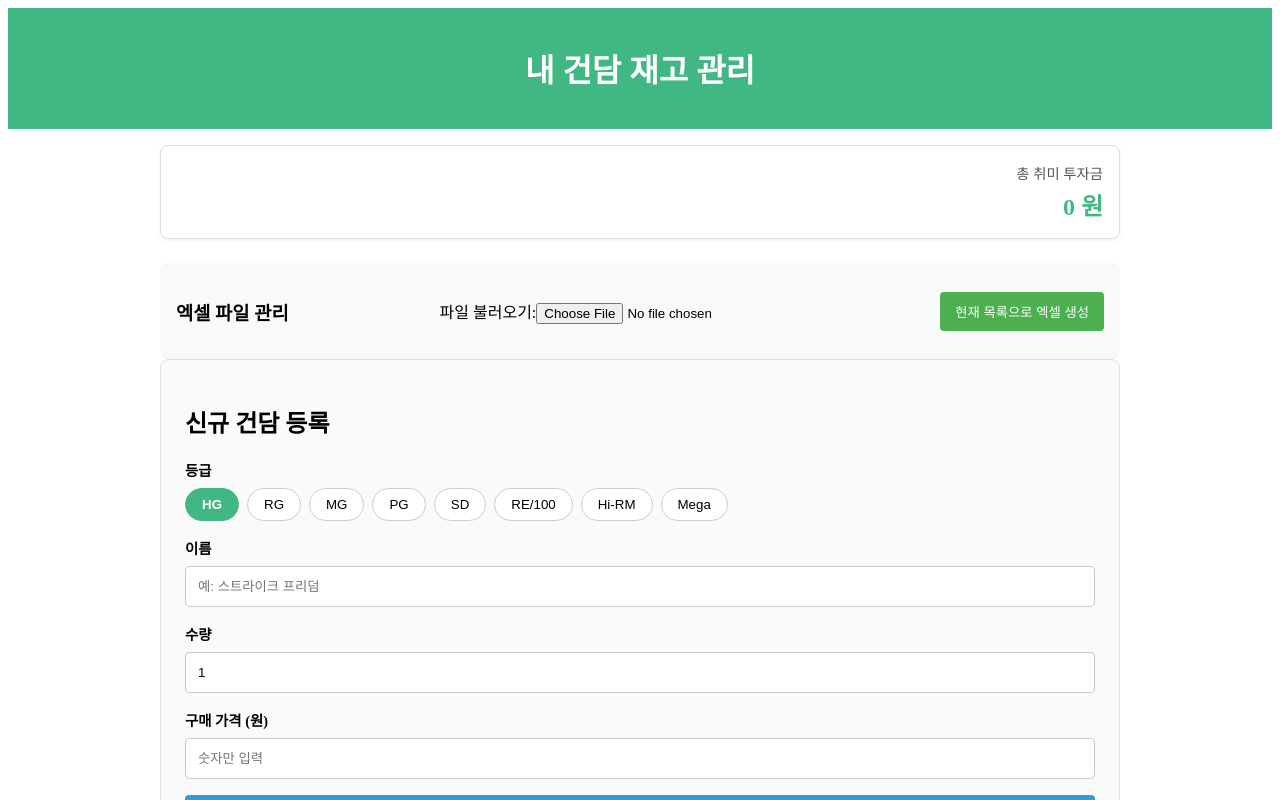
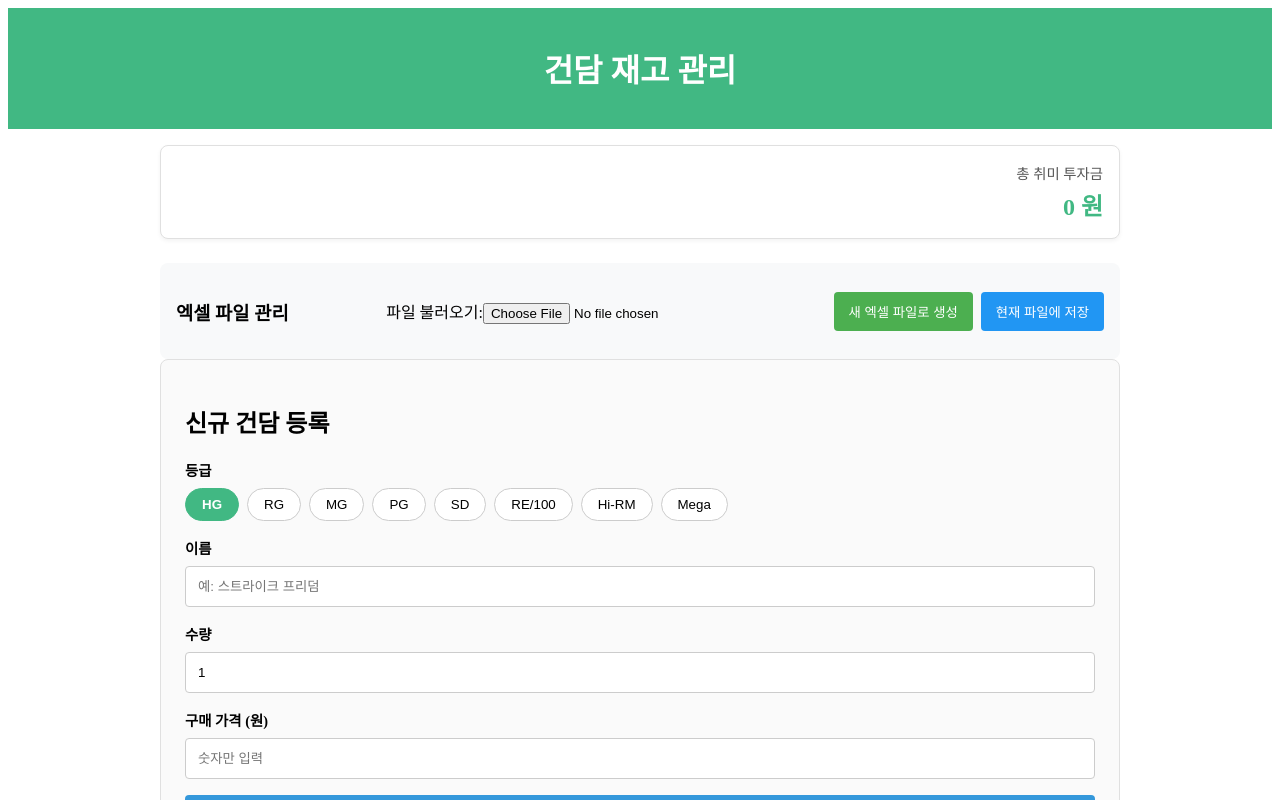
Before and after one commit to ungit003/gundam-inventory, a Vue app: page / in a window 1280 px wide. Shown: the top 800 px of the page. Built offline with nearby package versions, Linux system fonts and the light colour scheme.

Commit message:
현재 목록 저장 기능 구현

```diff
--- a/src/App.vue
+++ b/src/App.vue
@@ -31,7 +31,7 @@ const {
 
 <template>
   <header>
-    <h1>내 건담 재고 관리</h1>
+    <h1>건담 재고 관리</h1>
   </header>
   <main>
     <!-- 이 컴포넌트들은 다음 단계들에서 순차적으로 기능을 구현하고 수정할 예정입니다. -->
--- a/src/components/FileUpload.vue
+++ b/src/components/FileUpload.vue
@@ -35,7 +35,12 @@ const handleFileUpload = async (event) => {
         이 액션은 이제 다중 시트를 가진 엑셀 파일을 생성합니다.
       -->
       <button @click="store.createExcel" class="create-button">
-        현재 목록으로 엑셀 생성
+        새 엑셀 파일로 생성
+      </button>
+
+      <!-- '현재 파일에 저장' 버튼을 추가하고, saveCurrentFile 액션과 연결합니다. -->
+      <button @click="store.saveCurrentFile" class="save-button">
+        현재 파일에 저장
       </button>
     </div>
   </div>
@@ -51,17 +56,18 @@ const handleFileUpload = async (event) => {
   background-color: #f8f9fa;
   border-radius: 8px;
 }
-.button-group, .file-input-group {
+.button-group {
   display: flex;
-  align-items: center;
   gap: 0.5rem;
 }
-.create-button {
-  background-color: #4CAF50;
-  color: white;
+.create-button, .save-button {
   border: none;
   padding: 10px 15px;
   cursor: pointer;
   border-radius: 4px;
+  color: white;
+  font-weight: 500;
 }
+.create-button { background-color: #4CAF50; } /* 새 파일 생성: 초록색 */
+.save-button { background-color: #2196F3; }  /* 현재 파일 저장: 파란색 */
 </style>
--- a/src/stores/inventory.js
+++ b/src/stores/inventory.js
@@ -43,6 +43,9 @@ export const useInventoryStore = defineStore('inventory', {
     isSaleModalVisible: false,
     // 모달에서 처리할 아이템의 ID를 임시 저장하는 값
     itemIdToProcess: null,
+
+    // 초기값은 null로, 아직 아무 파일도 불러오지 않았음을 의미합니다.
+    loadedFileName: null,
   }),
 
   // ----------------------------------------------------------------
@@ -271,34 +274,46 @@ export const useInventoryStore = defineStore('inventory', {
         const data = await file.arrayBuffer();
         const workbook = XLSX.read(data);
 
-        // 1. 불러오기 전에 기존의 모든 목록을 깨끗하게 비웁니다.
-        this.inStorageList = [];
-        this.forSaleList = [];
-        this.soldList = [];
+        this.inStorageList = XLSX.utils.sheet_to_json(workbook.Sheets['보관목록'] || []);
+        this.forSaleList = XLSX.utils.sheet_to_json(workbook.Sheets['판매목록'] || []);
+        this.soldList = XLSX.utils.sheet_to_json(workbook.Sheets['판매완료'] || []);
 
-        // 2. 각 시트 이름에 해당하는 데이터를 읽어와 해당 state에 할당합니다.
-        //    시트가 존재하지 않을 경우를 대비해 || [] 연산자로 안전하게 처리합니다.
-        const wsStorage = workbook.Sheets['보관목록'];
-        if (wsStorage) {
-          this.inStorageList = XLSX.utils.sheet_to_json(wsStorage);
-        }
+        // --- 핵심 수정 부분 ---
+        // 성공적으로 파일을 불러왔을 때, 파일의 이름을 state에 저장합니다.
+        this.loadedFileName = file.name;
+        // --------------------
 
-        const wsSale = workbook.Sheets['판매목록'];
-        if (wsSale) {
-          this.forSaleList = XLSX.utils.sheet_to_json(wsSale);
-        }
-
-        const wsSold = workbook.Sheets['판매완료'];
-        if (wsSold) {
-          this.soldList = XLSX.utils.sheet_to_json(wsSold);
-        }
-
-        alert('엑셀 파일을 성공적으로 불러왔습니다.');
+        alert(`'${file.name}' 파일을 성공적으로 불러왔습니다.`);
 
       } catch (error) {
         console.error('파일을 읽는 중 오류가 발생했습니다:', error);
         alert('파일을 읽는 중 오류가 발생했습니다. 파일 형식을 확인해주세요.');
       }
     },
+
+    // 3. [신규] '현재 파일에 저장' 기능을 위한 새로운 액션을 추가합니다.
+    saveCurrentFile() {
+      // 3-1. 먼저, 저장할 파일 이름(loadedFileName)이 있는지 확인합니다.
+      if (!this.loadedFileName) {
+        alert('저장할 파일이 지정되지 않았습니다. 먼저 "파일 불러오기"를 통해 작업할 파일을 선택해주세요.');
+        return; // 파일 이름이 없으면 함수를 중단합니다.
+      }
+
+      // 3-2. 엑셀 파일을 생성하는 로직은 createExcel과 동일합니다.
+      const wsStorage = XLSX.utils.json_to_sheet(this.inStorageList);
+      const wsSale = XLSX.utils.json_to_sheet(this.forSaleList);
+      const wsSold = XLSX.utils.json_to_sheet(this.soldList);
+
+      const workbook = XLSX.utils.book_new();
+
+      XLSX.utils.book_append_sheet(workbook, wsStorage, '보관목록');
+      XLSX.utils.book_append_sheet(workbook, wsSale, '판매목록');
+      XLSX.utils.book_append_sheet(workbook, wsSold, '판매완료');
+
+      // 3-3. 파일을 다운로드 시킬 때, 저장해 두었던 this.loadedFileName을 사용합니다.
+      XLSX.writeFile(workbook, this.loadedFileName);
+      alert(`'${this.loadedFileName}' 파일에 현재 목록을 저장했습니다.`);
+    },
+
   },
 });
```
